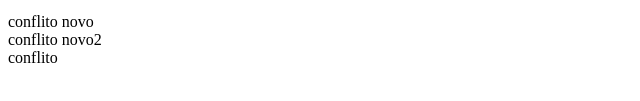
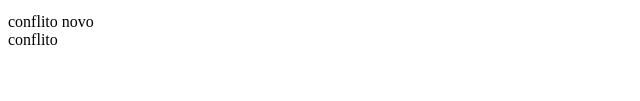
Before and after one commit to izabelespanhol/ferias, a plain HTML site: page index.html in a window 1280 px wide. Shown: the part 171-272 px from the top of the page, without its empty margins (0-640 px from the left). Drawn offline with Linux system fonts and the light colour scheme.

Commit message:
nova alteração

```diff
--- a/index.html
+++ b/index.html
@@ -15,7 +15,6 @@
         <li>Cozinhar</li>
     </ul>
     <div>conflito novo</div>
-    <div>conflito novo2</div>
     <div>conflito</div>
 </body>
 </html>
```
